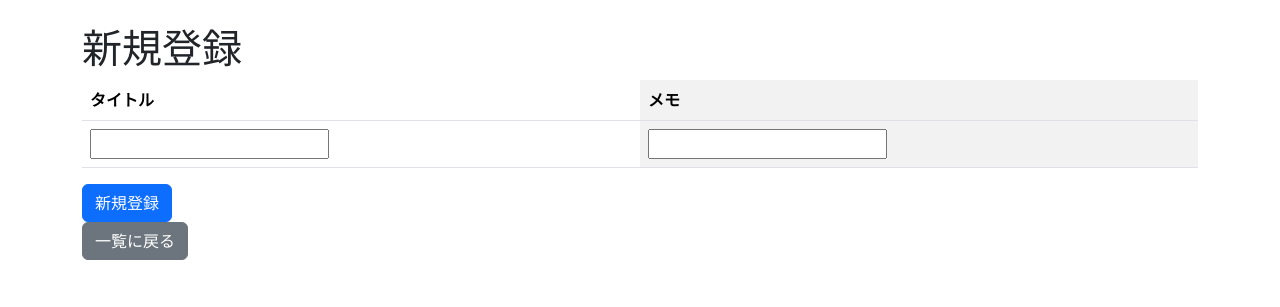
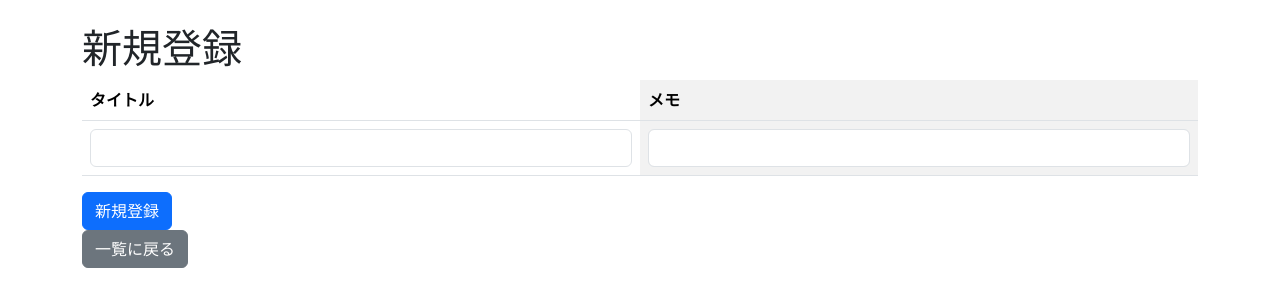
Before and after one commit to SoukenProg/Udemy_MemoApp_Improvement, a Flask app: page /regist in a window 1280 px wide. Shown: the top 307 px of the page. Run offline with Flask 3, Linux system fonts and the light colour scheme; a user stored in the database is signed in.

Commit message:
フォームの見た目を修正

```diff
--- a/templates/delete.html
+++ b/templates/delete.html
@@ -10,10 +10,10 @@
         </tr>
         <tr>
             <td>
-                <input type="text" name="title" value="{{ post.title }}" disabled>
+                <input type="text" class="form-control" name="title" value="{{ post.title }}" disabled>
             </td>
             <td>
-                <input type="text" name="body" value="{{ post.body }}" disabled>
+                <input type="text" class="form-control" name="body" value="{{ post.body }}" disabled>
             </td>
         </tr>
     </table>
--- a/templates/edit.html
+++ b/templates/edit.html
@@ -9,10 +9,10 @@
         </tr>
         <tr>
             <td>
-                <input type="text" name="title" value="{{ post.title }}">
+                <input type="text" class="form-control" name="title" value="{{ post.title }}">
             </td>
             <td>
-                <input type="text" name="body" value="{{ post.body }}">
+                <input type="text" class="form-control" name="body" value="{{ post.body }}">
             </td>
         </tr>
     </table>
--- a/templates/index.html
+++ b/templates/index.html
@@ -5,7 +5,7 @@
 
 <a href="/logout" role="button" class="btn btn-secondary">ログアウト</a>
 <form method="GET" action="/">
-    <input type="text" name="keyword" placeholder="キーワード検索">
+    <input type="text" class="form-control" name="keyword" placeholder="キーワード検索">
     <input type="submit" value="検索" class="btn btn-primary">
 </form>
 {% if memo_list == [] %}
--- a/templates/login.html
+++ b/templates/login.html
@@ -13,7 +13,7 @@
         </tr>
         <tr>
             <td>
-                <input type="text" name="userid" value="{{ userid }}">
+                <input type="text" class="form-control" name="userid" value="{{ userid }}">
             </td>
             <td>
                 <input type="password" name="password">
--- a/templates/regist.html
+++ b/templates/regist.html
@@ -9,10 +9,10 @@
         </tr>
         <tr>
             <td>
-                <input type="text" name="title">
+                <input type="text" class="form-control" name="title">
             </td>
             <td>
-                <input type="text" name="body">
+                <input type="text" class="form-control" name="body">
             </td>
         </tr>
     </table>
--- a/templates/signup.html
+++ b/templates/signup.html
@@ -13,7 +13,7 @@
         </tr>
         <tr>
             <td>
-                <input type="text" name="userid" value="{{ userid }}">
+                <input type="text" class="form-control" name="userid" value="{{ userid }}">
             </td>
             <td>
                 <input type="password" name="password">
```
